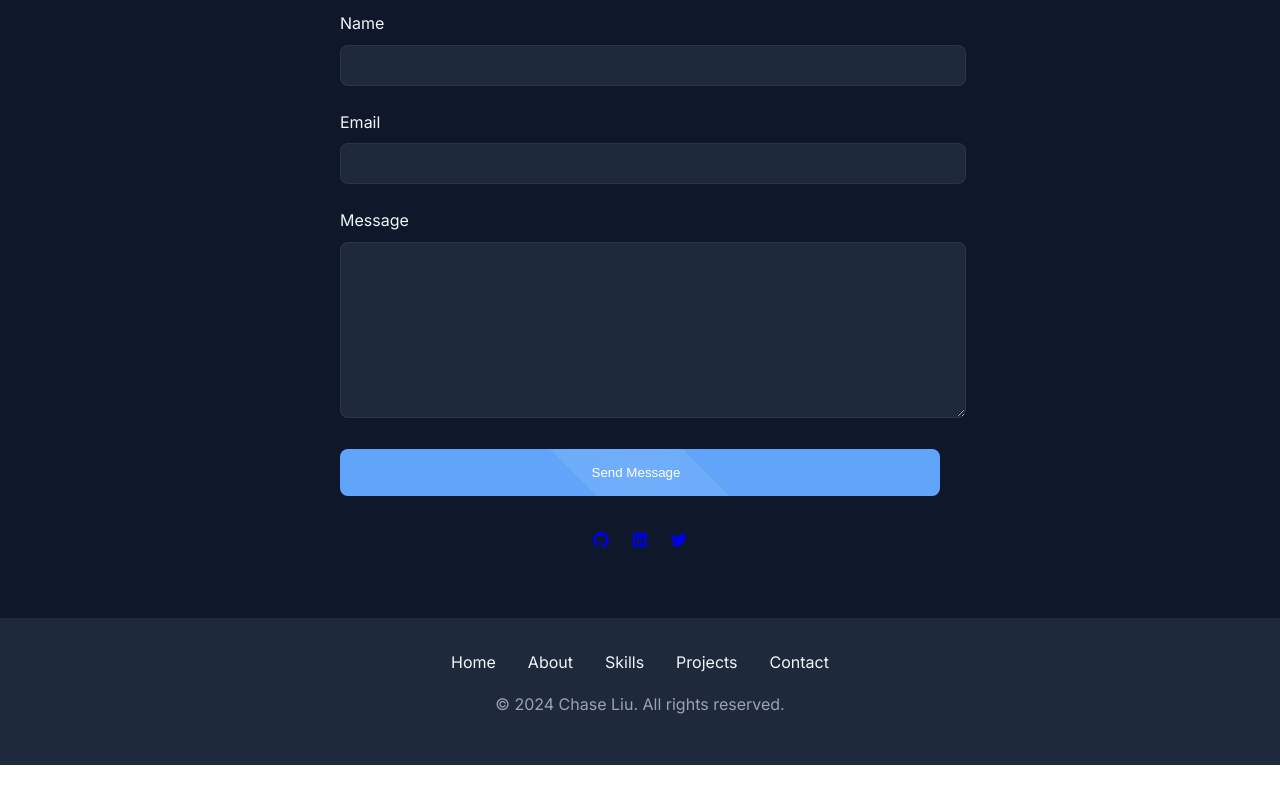
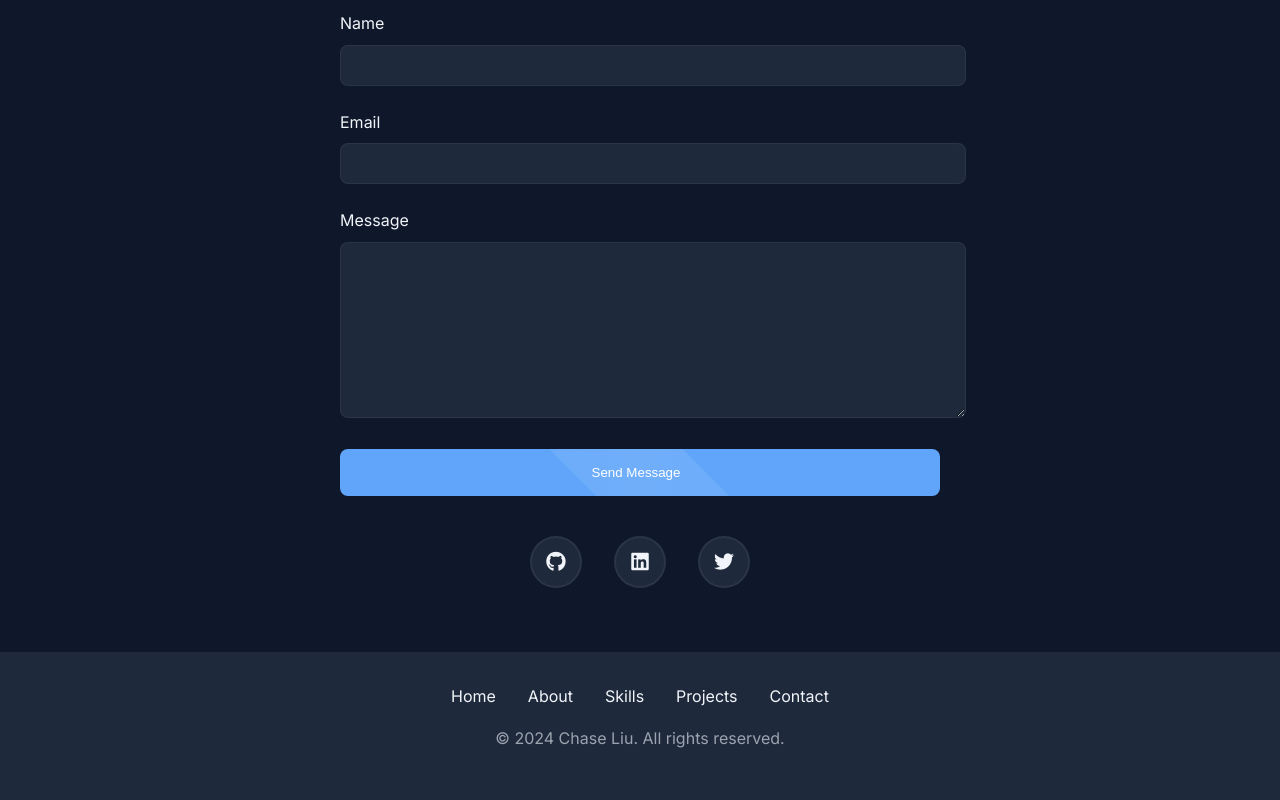
Before and after one commit to chase-m-liu/Developer-Portfolio, a plain HTML site: page index.html in a window 1280 px wide. Shown: the part 3748-4548 px from the top of the page. Before the commit the page ends 4513 px from the top, so only its background shows below. Drawn offline with nearby package versions, Linux system fonts and the light colour scheme; no server answers.

Commit message:
Update style.css

```diff
--- a/style.css
+++ b/style.css
@@ -1247,20 +1247,82 @@ textarea {
 /* Social Links */
 .social-links {
     display: flex;
-    gap: 1.5rem;
+    gap: 2rem;
     justify-content: center;
-    margin-top: 2rem;
+    margin-top: 2.5rem;
 }
 
-.social-link {
-    font-size: 1.5rem;
+.social-links a {
+    width: 3rem;
+    height: 3rem;
+    display: flex;
+    align-items: center;
+    justify-content: center;
+    border-radius: 50%;
+    background: var(--card-bg);
+    border: 2px solid var(--border-color);
     color: var(--text-color);
-    transition: transform 0.3s ease, color 0.3s ease;
+    font-size: 1.25rem;
+    text-decoration: none;
+    transition: all 0.3s cubic-bezier(0.4, 0, 0.2, 1);
+    position: relative;
+    overflow: hidden;
 }
 
-.social-link:hover {
-    transform: translateY(-3px);
+.social-links a::before {
+    content: '';
+    position: absolute;
+    inset: 0;
+    background: var(--primary-color);
+    opacity: 0;
+    transition: opacity 0.3s ease;
+}
+
+.social-links a i {
+    position: relative;
+    z-index: 1;
+    transition: all 0.3s ease;
+}
+
+.social-links a:hover {
+    transform: translateY(-5px);
+    border-color: var(--primary-color);
+    box-shadow: 0 5px 15px rgba(var(--primary-rgb), 0.2);
+}
+
+.social-links a:hover::before {
+    opacity: 0.1;
+}
+
+.social-links a:hover i {
     color: var(--primary-color);
+    transform: scale(1.2);
+}
+
+/* Platform-specific hover colors */
+.social-links a[href*="github"]:hover {
+    border-color: #333;
+}
+
+.social-links a[href*="linkedin"]:hover {
+    border-color: #0077b5;
+}
+
+.social-links a[href*="twitter"]:hover {
+    border-color: #1da1f2;
+}
+
+/* Responsive adjustments */
+@media (max-width: 768px) {
+    .social-links {
+        gap: 1.5rem;
+    }
+
+    .social-links a {
+        width: 2.5rem;
+        height: 2.5rem;
+        font-size: 1.1rem;
+    }
 }
 
 /* Footer */
```
